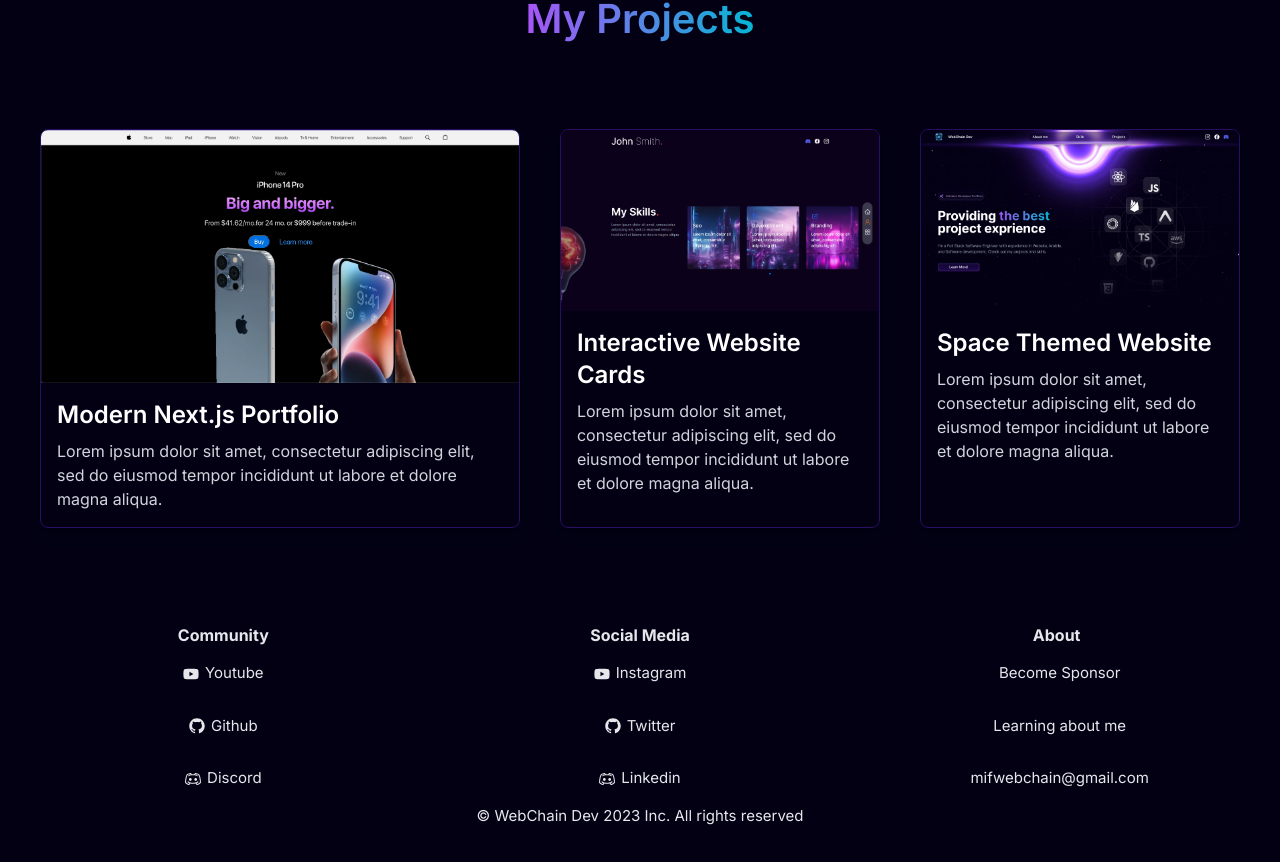
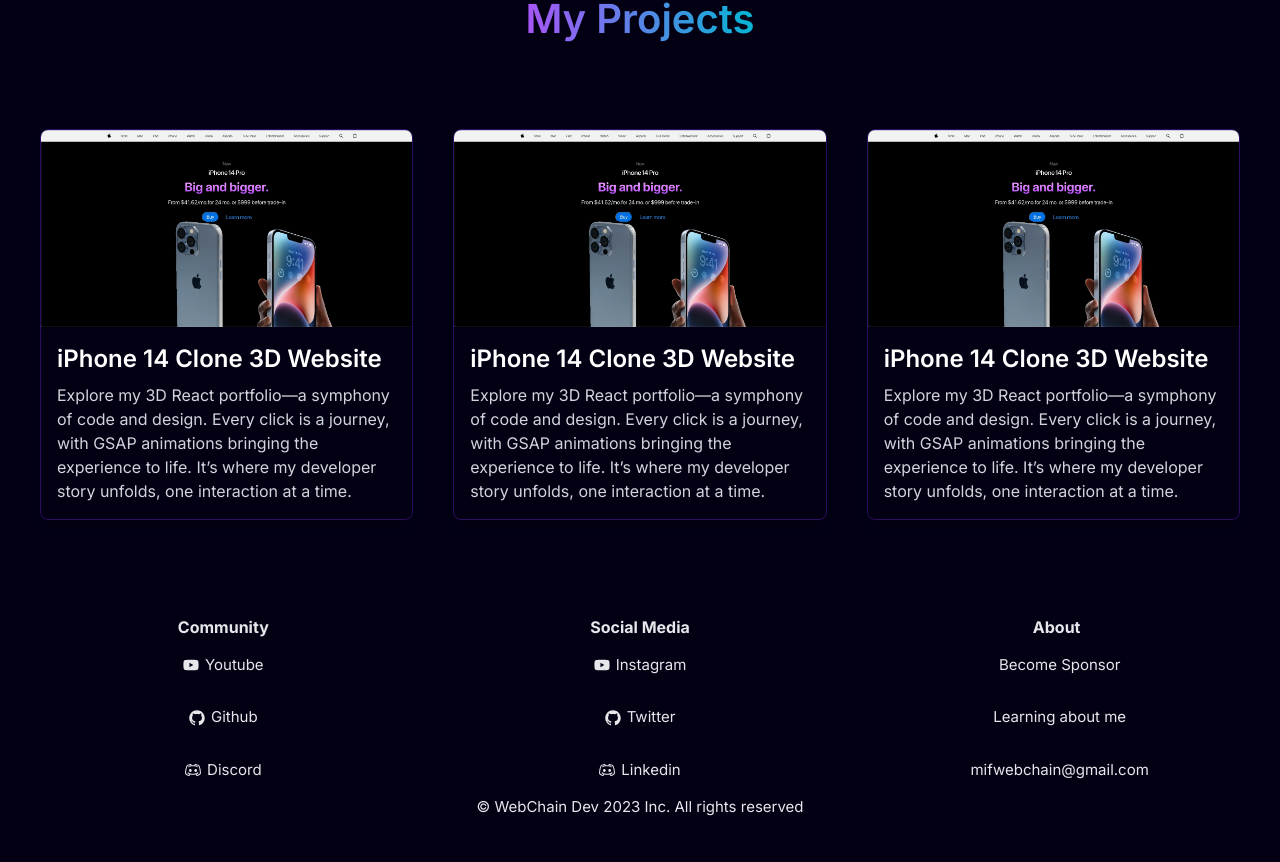
Before and after one commit to Rikiya89/space_portfolio, a Next.js app: page / in a window 1280 px wide. Shown: the part 1415-2277 px from the top of the page. Built offline with nearby package versions, Linux system fonts and the light colour scheme; a web font is replaced by a local one.

Commit message:
20240501

```diff
--- a/app/components/main/Projects.tsx
+++ b/app/components/main/Projects.tsx
@@ -1,31 +1,33 @@
+// Projects.tsx
 import React from "react";
 import ProjectCard from "../sub/ProjectCard";
 
 const Projects = () => {
   return (
-    <div
-      className="flex flex-col items-center justify-center py-20"
-      id="projects"
-    >
+    <div className="flex flex-col items-center justify-center py-20" id="projects">
       <h1 className="text-[40px] font-semibold text-transparent bg-clip-text bg-gradient-to-r from-purple-500 to-cyan-500 py-20">
         My Projects
       </h1>
       <div className="h-full w-full flex flex-col md:flex-row gap-10 px-10">
         <ProjectCard
           src="/iphone14_clonewebsite.webp"
-          title="Modern Next.js Portfolio"
-          description="Lorem ipsum dolor sit amet, consectetur adipiscing elit, sed do eiusmod tempor incididunt ut labore et dolore magna aliqua."
+          title="iPhone 14 Clone 3D Website"
+          description="Explore my 3D React portfolio—a symphony of code and design. Every click is a journey, with GSAP animations bringing the experience to life. It’s where my developer story unfolds, one interaction at a time."
+          url="https://apple-iphone3d-website.netlify.app/"  // Example project URL
         />
         <ProjectCard
-          src="/CardImage.png"
-          title="Interactive Website Cards"
-          description="Lorem ipsum dolor sit amet, consectetur adipiscing elit, sed do eiusmod tempor incididunt ut labore et dolore magna aliqua."
+          src="/iphone14_clonewebsite.webp"
+          title="iPhone 14 Clone 3D Website"
+          description="Explore my 3D React portfolio—a symphony of code and design. Every click is a journey, with GSAP animations bringing the experience to life. It’s where my developer story unfolds, one interaction at a time."
+          url="https://apple-iphone3d-website.netlify.app/"  // Example project URL
         />
         <ProjectCard
-          src="/SpaceWebsite.png"
-          title="Space Themed Website"
-          description="Lorem ipsum dolor sit amet, consectetur adipiscing elit, sed do eiusmod tempor incididunt ut labore et dolore magna aliqua."
+          src="/iphone14_clonewebsite.webp"
+          title="iPhone 14 Clone 3D Website"
+          description="Explore my 3D React portfolio—a symphony of code and design. Every click is a journey, with GSAP animations bringing the experience to life. It’s where my developer story unfolds, one interaction at a time."
+          url="https://apple-iphone3d-website.netlify.app/"  // Example project URL
         />
+        {/* Add other ProjectCards with their respective URLs */}
       </div>
     </div>
   );
--- a/app/components/sub/ProjectCard.tsx
+++ b/app/components/sub/ProjectCard.tsx
@@ -1,15 +1,20 @@
+// ProjectCard.tsx
 import Image from "next/image";
 import React from "react";
+import Link from 'next/link';
 
 interface Props {
   src: string;
   title: string;
   description: string;
+  url: string;
 }
 
-const ProjectCard = ({ src, title, description }: Props) => {
+const ProjectCard = ({ src, title, description, url }: Props) => {
   return (
-    <div className="relative overflow-hidden rounded-lg shadow-lg border border-[#2A0E61]">
+    <div className="relative overflow-hidden rounded-lg shadow-lg border border-[#2A0E61] cursor-pointer z-20">
+      <Link href={url} passHref legacyBehavior>
+      <a target="_blank" rel="noopener noreferrer">
           <Image
             src={src}
             alt={title}
@@ -17,11 +22,12 @@
             height={1000}
             className="w-full object-contain"
           />
-
           <div className="relative p-4">
             <h1 className="text-2xl font-semibold text-white">{title}</h1>
             <p className="mt-2 text-gray-300">{description}</p>
           </div>
+        </a>
+      </Link>
     </div>
   );
 };
```
Lines whose indentation alone changed are shown as unchanged.
